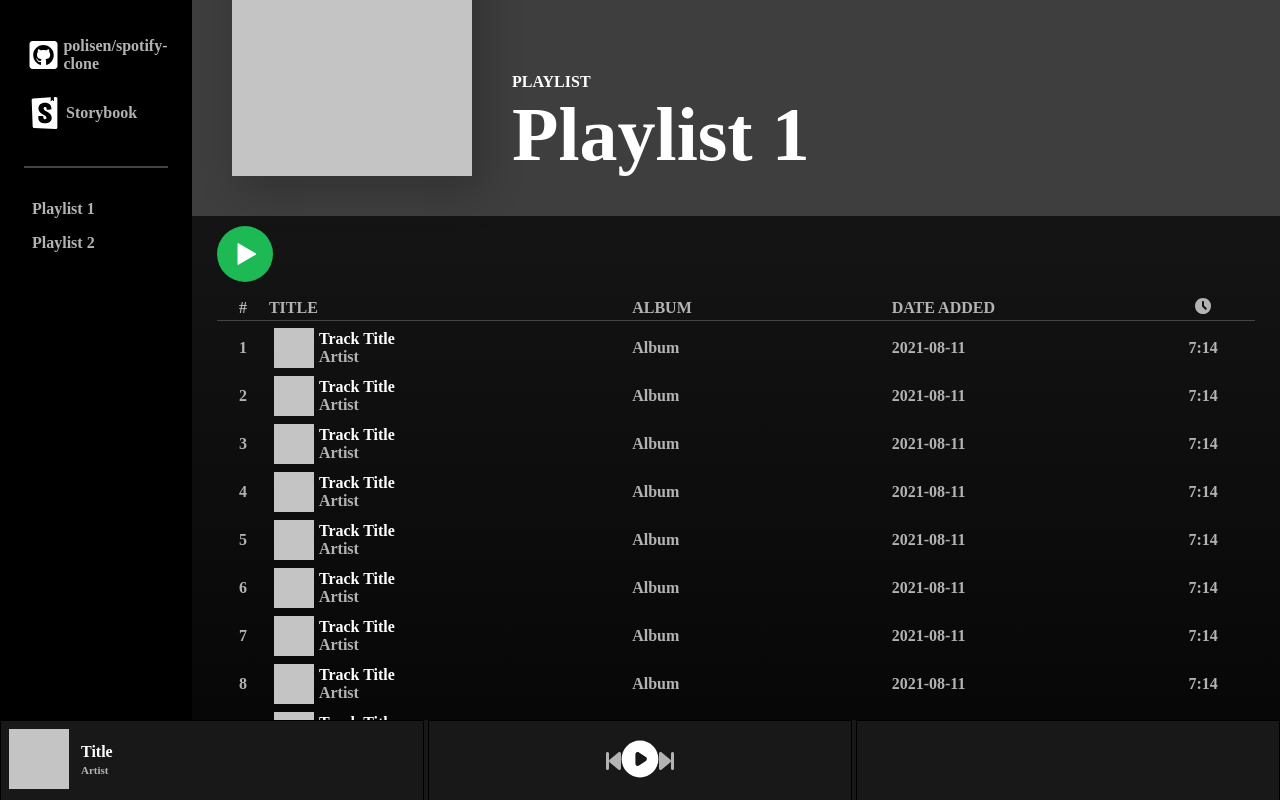
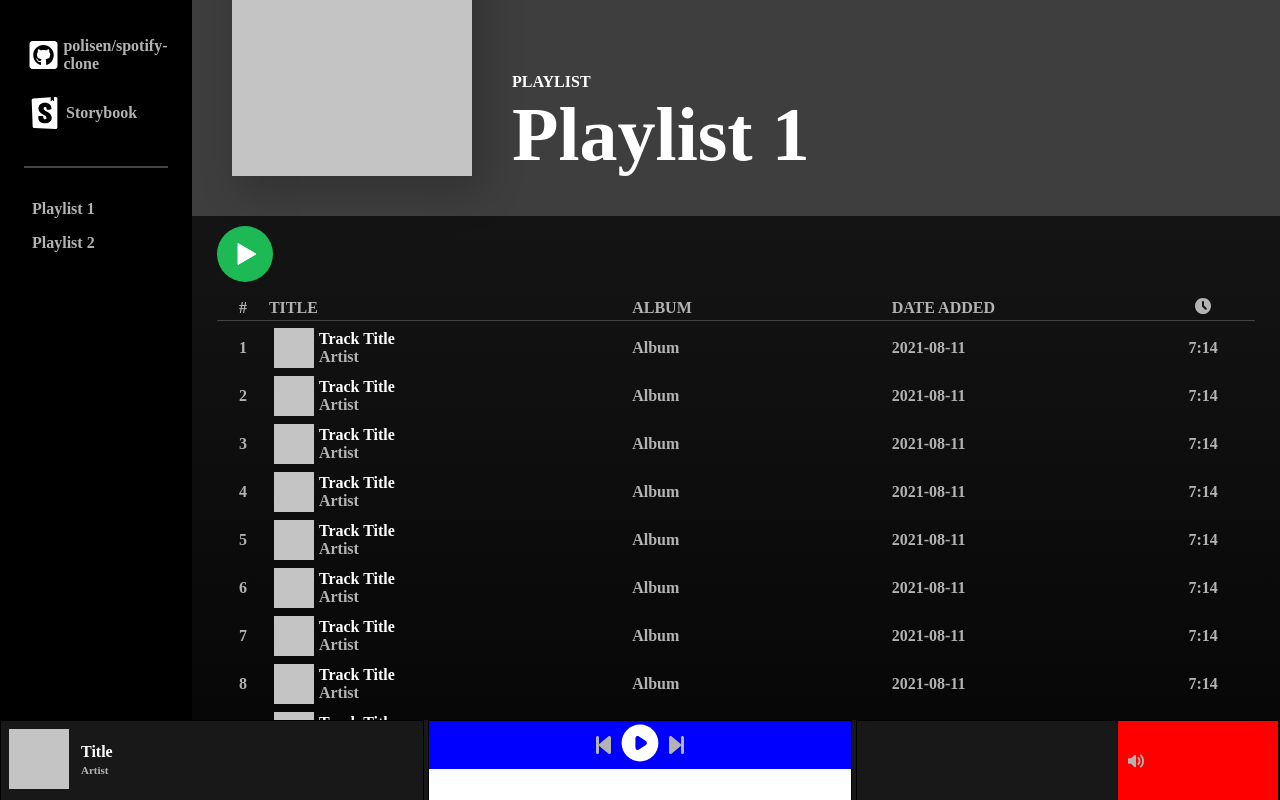
Before and after one commit to polisen/spotify-clone, a React (Create React App) app: page / in a window 1280 px wide. Built offline with nearby package versions, Linux system fonts and the light colour scheme.

Commit message:
added last remaining static components

```diff
--- a/src/components/ControlBar/Controls.tsx
+++ b/src/components/ControlBar/Controls.tsx
@@ -1,7 +1,7 @@
 import { Container } from "./components";
 import styled from "styled-components";
-import { ReactComponent as PlayButton } from "../../svg/PlayButton.svg";
-import { ReactComponent as PauseButton } from "../../svg/PauseButton.svg";
+import { ReactComponent as Play } from "../../svg/PlayButton.svg";
+import { ReactComponent as Pause } from "../../svg/PauseButton.svg";
 import { ReactComponent as SkipBack } from "../../svg/SkipBack.svg";
 import { ReactComponent as SkipForward } from "../../svg/SkipForward.svg";
 import { useState } from "react";
@@ -10,34 +10,75 @@ const PlayPause = ({ playing }: any) => {
   return <div>{!playing ? <PlayButton /> : <PauseButton />}</div>;
 };
 
+const ControlsContainer = styled(Container)`
+flex-direction: 'column';
+`
+
 const Scrubber = () => {
-  return <></>;
+  return <div
+  style={{ backgroundColor: 'white', width: '100%', height: '40%'}}
+  ></div>;
 };
 
-const ControlDiv = styled.div`
+const ButtonContainer = styled.div`
+  width:100%;
+  display: flex;
+  height: 60%;
+  justify-content: center;
+  background-color: blue;
+`;
+
+const ButtonDiv = styled.div`
   width: 100%;
+  height: 100%;
   display: flex;
-  height: 100%;
+  flex-direction: row;
+  align-items: center;
   justify-content: center;
-  align-items: center;
-`;
+`
+
+const SkipBackButton = styled(SkipBack)`
+
+`
+
+const PlayButton = styled(Play)`
+  margin: 10px;
+`
+
+const PauseButton = styled(Pause)`
+  margin: 10px;
+
+`
 
 const ControlButtons = () => {
   const [playing, setPlaying] = useState(false);
   return (
-    <ControlDiv onClick={() => setPlaying(!playing)}>
-      <SkipBack />
+    <ButtonContainer onClick={() => setPlaying(!playing)}>
+      <ButtonDiv>
+      <SkipBackButton/>
       <PlayPause playing={playing} />
       <SkipForward />
-    </ControlDiv>
+      </ButtonDiv>
+    </ButtonContainer>
   );
 };
+
+const Flex = styled.div`
+display: flex;
+flex-direction: column;
+width: 100%;
+height: 100%;
+align-items: center;
+
+`
 const Controls = () => {
   return (
-    <Container>
+    <ControlsContainer>
+      <Flex>
       <ControlButtons />
       <Scrubber />
-    </Container>
+      </Flex>
+    </ControlsContainer>
   );
 };
 
--- a/src/components/ControlBar/Volume.tsx
+++ b/src/components/ControlBar/Volume.tsx
@@ -1,12 +1,32 @@
-import {Container} from './components'
+import { Container } from "./components";
+import styled from "styled-components";
+import { ReactComponent as Volume } from "../../svg/Volume.svg";
+const VolumeContainer = styled(Container)`
+  justify-content: flex-end;
+`;
+const VolumeBox = styled(Container)`
+  height: 100%;
+  width: 10em;
+  background-color: red;
+`;
 
+const VolumeIcon = styled(Volume)`
+  padding: 10px;
+  height: 1em;
+  width: 1em;
+  path {
+      fill: #b3b3b3;
+    }
+`;
 
+const VolumeLayout = () => {
+  return (
+    <VolumeContainer>
+      <VolumeBox>
+        <VolumeIcon />
+      </VolumeBox>
+    </VolumeContainer>
+  );
+};
 
-const Volume = () => {
-    return (
-        <Container>
-        </Container>
-    )
-}
-
-export default Volume;
+export default VolumeLayout;
```
Also changed, not shown: src/svg/PauseButton.svg, src/svg/Volume.svg (added).
